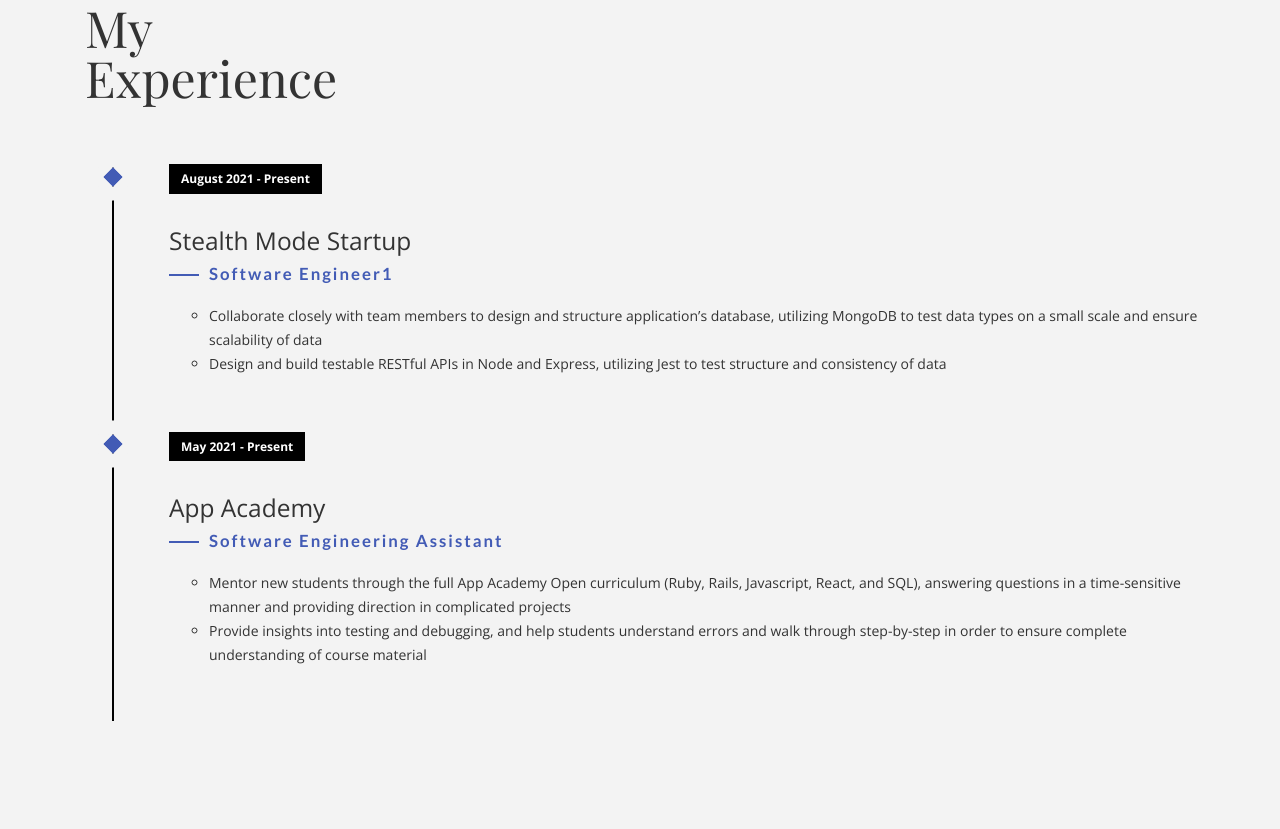
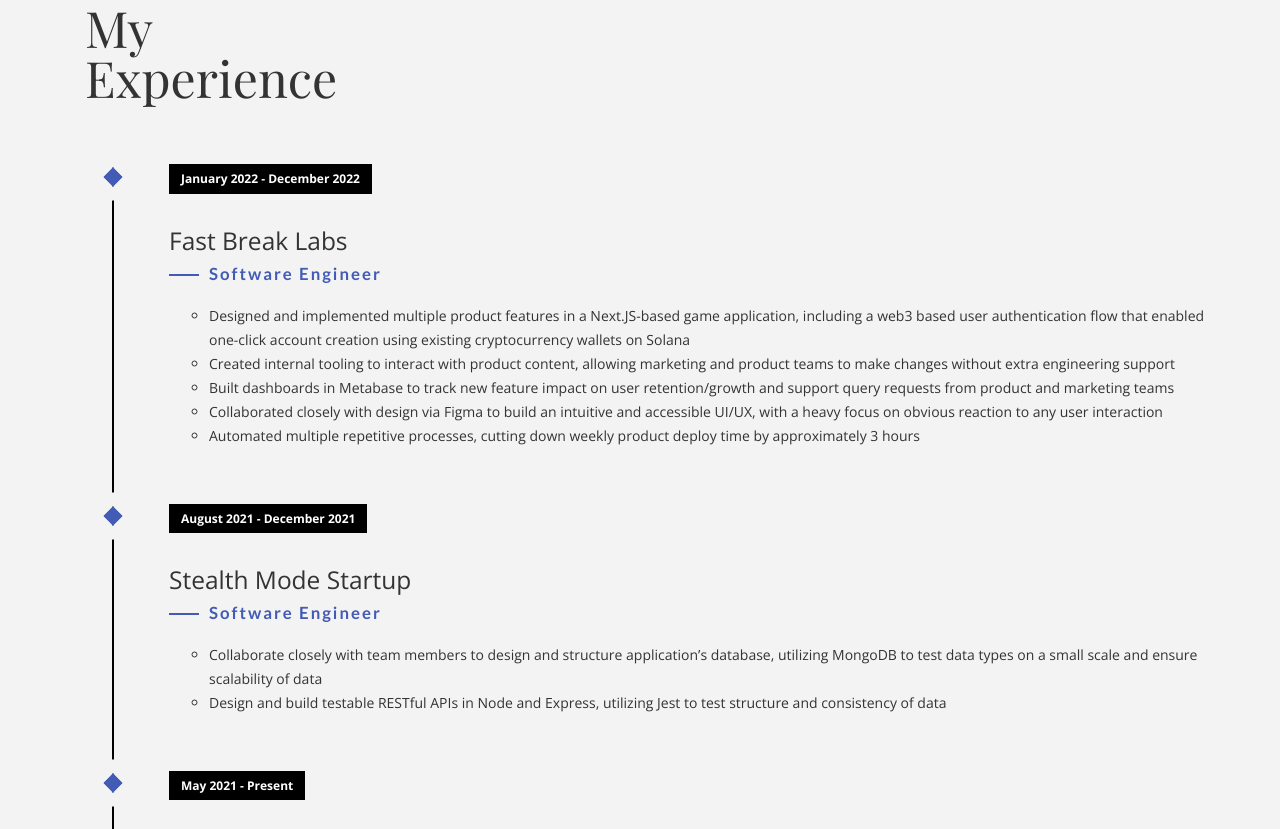
Before and after one commit to Chubbibanana/Chubbibanana.github.io, a plain HTML site: page index.html in a window 1280 px wide. Shown: the part 1891-2720 px from the top of the page. Drawn offline with nearby package versions, Linux system fonts and the light colour scheme; files whose address does not match are found by name; a web font is replaced by a local one.

Commit message:
job update

```diff
--- a/index.html
+++ b/index.html
@@ -96,9 +96,24 @@
                     <li class="timeline-event" data-aos="fade-up">
                         <label class="timeline-event-icon"></label>
                         <div class="timeline-event-copy">
-                            <p class="timeline-event-thumbnail">August 2021 - Present</p>
+                            <p class="timeline-event-thumbnail">January 2022 - December 2022</p>
+                            <h3>Fast Break Labs</h3>
+                            <h4>Software Engineer</h4>
+                            <ul>
+                              <li>Designed and implemented multiple product features in a Next.JS-based game application, including a web3 based user authentication flow that enabled one-click account creation using existing cryptocurrency wallets on Solana</li>
+                              <li>Created internal tooling to interact with product content, allowing marketing and product teams to make changes without extra engineering support</li>
+                              <li>Built dashboards in Metabase to track new feature impact on user retention/growth and support query requests from product and marketing teams</li>
+                              <li>Collaborated closely with design via Figma to build an intuitive and accessible UI/UX, with a heavy focus on obvious reaction to any user interaction</li>
+                              <li>Automated multiple repetitive processes, cutting down weekly product deploy time by approximately 3 hours</li>
+                            </ul>
+                        </div>
+                    </li>
+                    <li class="timeline-event" data-aos="fade-up">
+                        <label class="timeline-event-icon"></label>
+                        <div class="timeline-event-copy">
+                            <p class="timeline-event-thumbnail">August 2021 - December 2021</p>
                             <h3>Stealth Mode Startup</h3>
-                            <h4>Software Engineer1</h4>
+                            <h4>Software Engineer</h4>
                             <ul>
                               <li>Collaborate closely with team members to design and structure application’s database, utilizing MongoDB to test data types
                                 on a small scale and ensure scalability of data</li>
```
